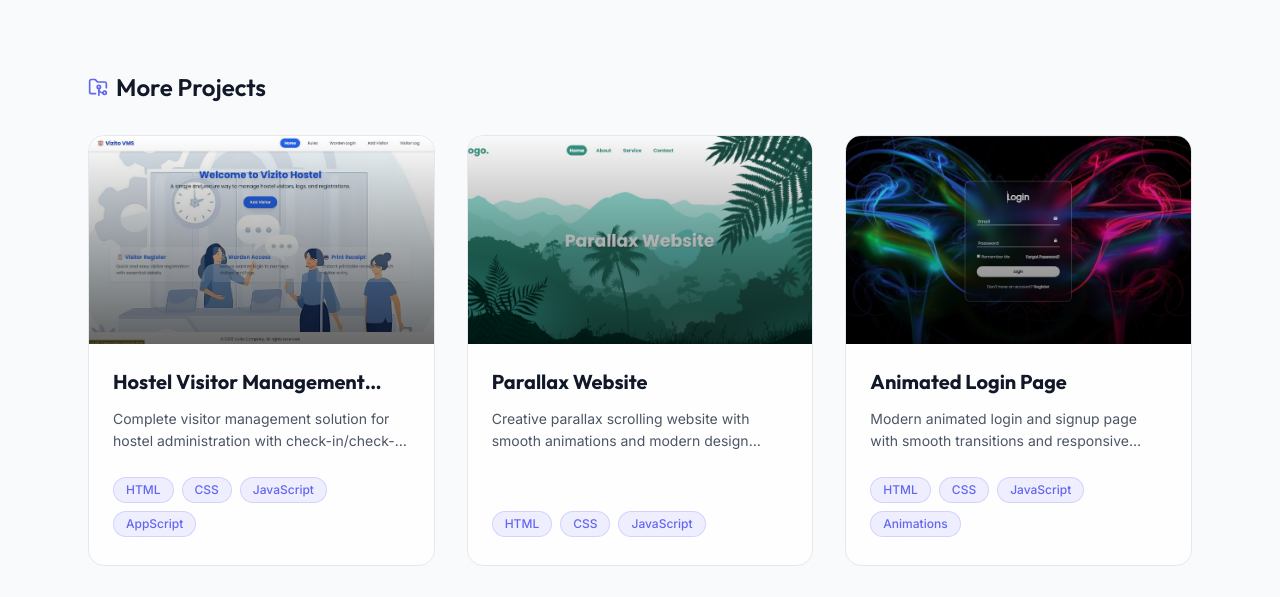
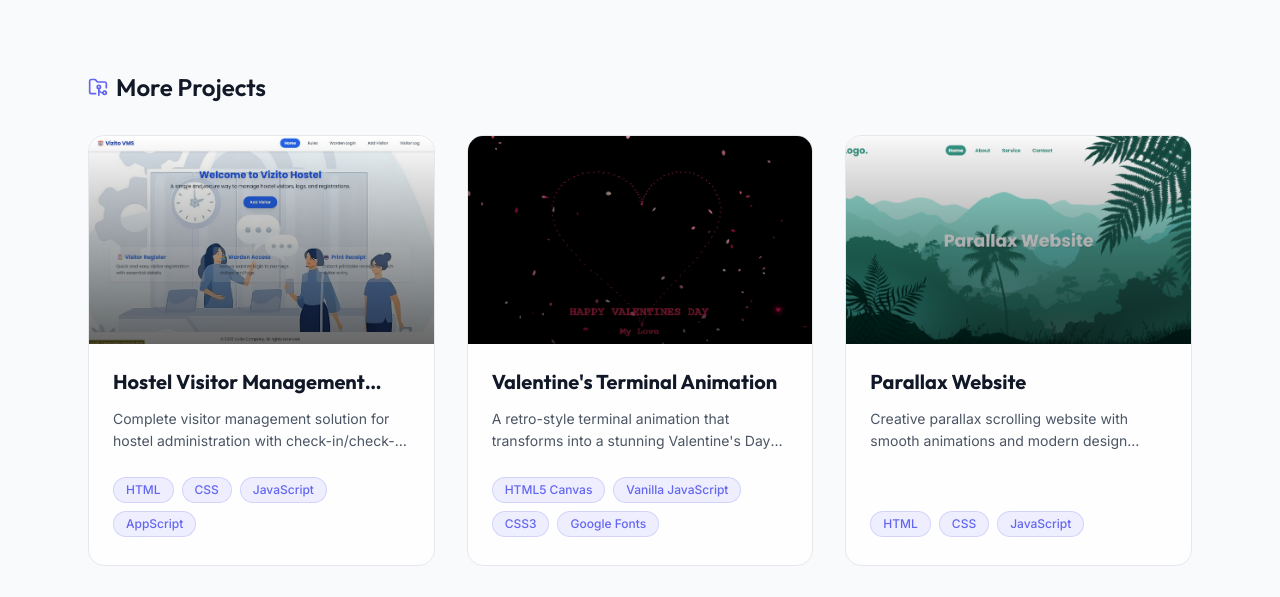
Before and after one commit to Karthik8402/my-portfolio, a React (Vite) app: page /projects in a window 1280 px wide. Shown: the part 1680-2277 px from the top of the page. Built offline with nearby package versions, Linux system fonts and the light colour scheme; no server answers; grey boxes are pictures that could not be loaded.

Commit message:
valentine day project add

```diff
--- a/src/data/projects.ts
+++ b/src/data/projects.ts
@@ -103,6 +103,23 @@ export const PROJECTS = [
     featured: false
   },
   {
+    id: "valentine-terminal",
+    title: "Valentine's Terminal Animation",
+    description: "A retro-style terminal animation that transforms into a stunning Valentine's Day surprise with realistic rose petals, sparkle effects, and an animated heartbeat cursor.",
+    image: "/valentine-terminal.jpg",
+    tags: ["HTML5 Canvas", "Vanilla JavaScript", "CSS3", "Google Fonts"],
+    metrics: [
+      "Retro terminal hacking aesthetic",
+      "Procedural rose petal animation",
+      "Interactive spotlight and heartbeat cursor"
+    ],
+    links: {
+      live: "https://karthik8402.github.io/valentine-terminal-animation/",
+      github: "https://github.com/Karthik8402/valentine-terminal-animation"
+    },
+    featured: false
+  },
+  {
     id: "parallax-website",
     title: "Parallax Website",
     description: "Creative parallax scrolling website with smooth animations and modern design effects",
```
Also changed, not shown: public/valentine-terminal.jpg (added).
